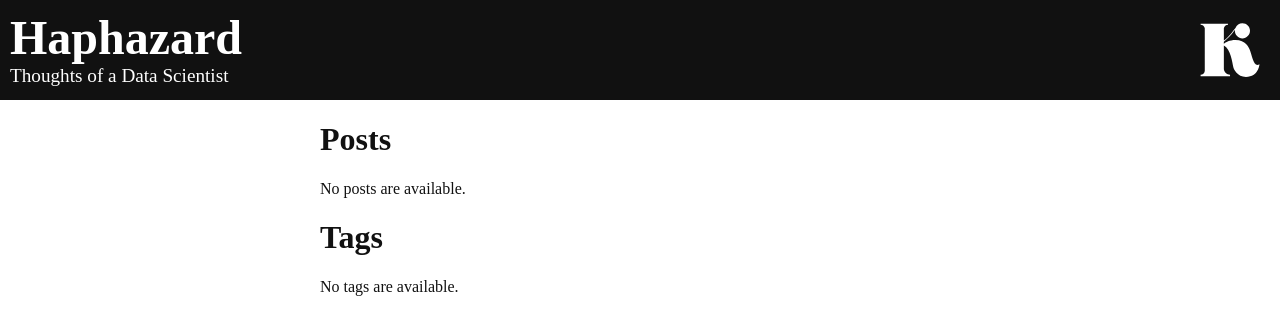
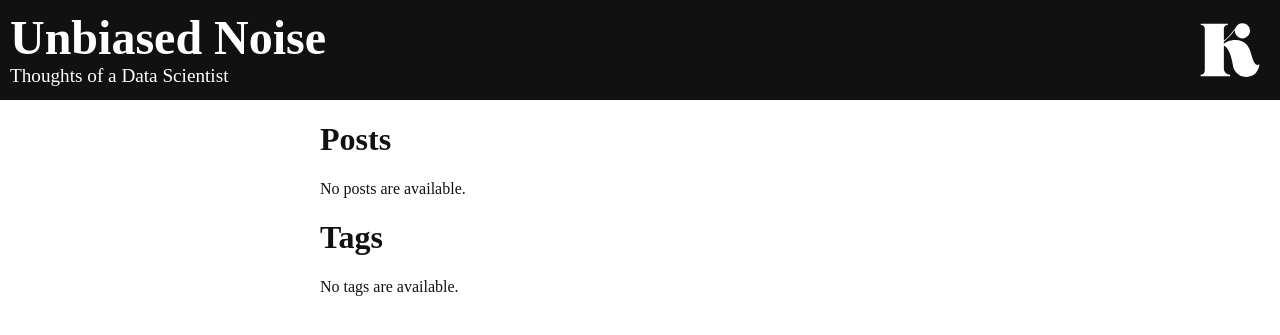
Before and after one commit to KristianHolsheimer/blog, a Django app: page / in a window 1280 px wide. Shown: the top 335 px of the page. Run offline with Django 3.2, Linux system fonts and the light colour scheme; data that the repository does not hold is empty; parts of the project's set-up code (start-up, migrations or seed data) failed here and were passed over.

Commit message:
chaged blog title

```diff
--- a/posts/templates/posts/base_site.html
+++ b/posts/templates/posts/base_site.html
@@ -13,7 +13,7 @@
 
     <div id="banner_left">
       <a href="{% url 'index' %}">
-        <span id="title">Haphazard</span>
+        <span id="title">Unbiased Noise</span>
         <span id="subtitle"><br/>Thoughts of a Data Scientist</span>
       </a>
     </div>
```
